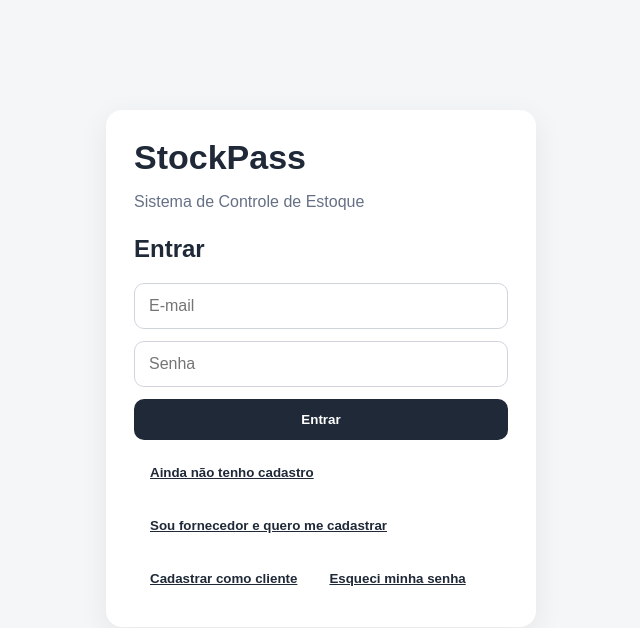
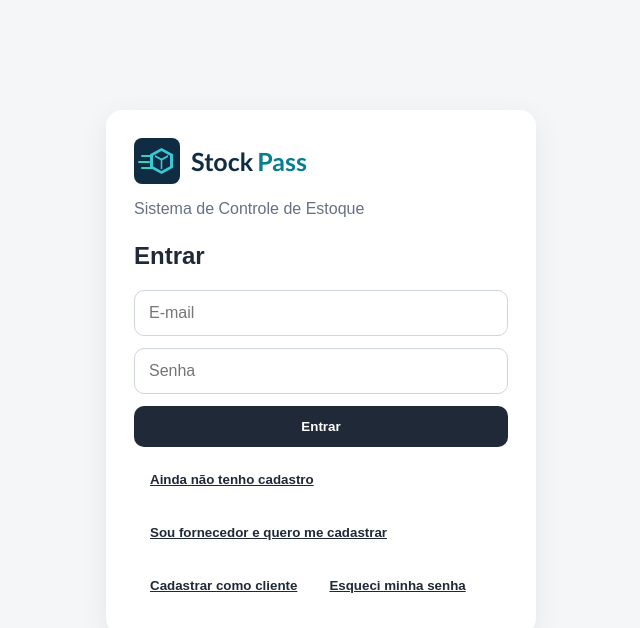
Before and after one commit to analistaAndressaMachado/StockPass, a React (Vite) app in the folder StockPass/frontend/: page / in a window 1280 px wide. Shown: the top 628 px of the page, without its empty margins (319-959 px from the left). Built offline with nearby package versions, Linux system fonts and the light colour scheme; no server answers.

Commit message:
feat: atualizar identidade visual Stock Pass

```diff
--- /dev/null
+++ b/StockPass/frontend/src/components/Brand/Brand.tsx
@@ -0,0 +1,15 @@
+type Props = {
+  className?: string;
+};
+
+export function Brand({ className = '' }: Props) {
+  return (
+    <span className={`sidebar-logo ${className}`}>
+      <span className="sidebar-logo-icon" aria-hidden="true">
+        <span className="sidebar-logo-motion" />
+        <span className="sidebar-logo-package" />
+      </span>
+      <span className="sidebar-logo-text">Stock<span>Pass</span></span>
+    </span>
+  );
+}
--- a/StockPass/frontend/src/components/Sidebar/Sidebar.css
+++ b/StockPass/frontend/src/components/Sidebar/Sidebar.css
@@ -12,22 +12,81 @@
 .sidebar-logo {
   display: flex;
   align-items: center;
-  gap: 10px;
+  gap: 11px;
   padding: 0 4px;
 }
 
 .sidebar-logo-icon {
-  width: 28px;
-  height: 28px;
+  position: relative;
+  width: 46px;
+  height: 46px;
+  flex: 0 0 46px;
   border-radius: 8px;
-  background: #2563eb;
-  display: inline-block;
+  background: #102c43;
+  overflow: hidden;
+}
+
+.sidebar-logo-motion {
+  position: absolute;
+  top: 17px;
+  left: 7px;
+  width: 12px;
+  height: 2px;
+  border-radius: 2px;
+  background: #2ed5c4;
+  box-shadow: -3px 6px 0 #2ed5c4, 0 12px 0 #2ed5c4;
+}
+
+.sidebar-logo-package {
+  position: absolute;
+  top: 10px;
+  right: 7px;
+  width: 23px;
+  height: 26px;
+  background: #38c8d7;
+  clip-path: polygon(50% 0, 100% 24%, 100% 76%, 50% 100%, 0 76%, 0 24%);
+}
+
+.sidebar-logo-package::before {
+  content: '';
+  position: absolute;
+  inset: 3px;
+  background: #102c43;
+  clip-path: polygon(50% 0, 100% 24%, 100% 76%, 50% 100%, 0 76%, 0 24%);
+}
+
+.sidebar-logo-package::after {
+  content: '';
+  position: absolute;
+  inset: 7px 5px 5px;
+  background: #38c8d7;
+  clip-path: polygon(50% 25%, 100% 0, 100% 14%, 56% 38%, 56% 100%, 44% 100%, 44% 38%, 0 14%, 0 0);
 }
 
 .sidebar-logo-text {
+  font-family: 'Trebuchet MS', sans-serif;
   font-weight: 700;
-  font-size: 15px;
-  color: #111827;
+  font-size: 19px;
+  color: #102c43;
+  white-space: nowrap;
+}
+
+.sidebar-logo-text span {
+  margin-left: 4px;
+  color: #087f91;
+}
+
+.brand-login {
+  padding: 0;
+}
+
+.brand-login .sidebar-logo-text {
+  font-size: 25px;
+}
+
+.brand-painel {
+  align-self: flex-start;
+  padding: 0;
 }
 
 .sidebar-nav {
--- a/StockPass/frontend/src/components/Sidebar/Sidebar.tsx
+++ b/StockPass/frontend/src/components/Sidebar/Sidebar.tsx
@@ -1,3 +1,5 @@
+import { Brand } from '../Brand/Brand';
+
 type NavItem = {
   key: string;
   label: string;
@@ -29,10 +31,7 @@ export function Sidebar({ active, onNavigate, role }: Props) {
 
   return (
     <aside className="sidebar">
-      <div className="sidebar-logo">
-        <span className="sidebar-logo-icon" />
-        <span className="sidebar-logo-text">Armazém Pro</span>
-      </div>
+      <Brand />
       <nav className="sidebar-nav">
         {itensVisiveis.map((item) => (
           <button
--- a/StockPass/frontend/src/pages/Login/Login.tsx
+++ b/StockPass/frontend/src/pages/Login/Login.tsx
@@ -3,6 +3,7 @@ import axios from 'axios';
 import { api } from '../../services/api';
 import { mensagemErro } from '../../services/stockApi';
 import type { User } from '../../types';
+import { Brand } from '../../components/Brand/Brand';
 
 type Props = {
   onLogin: (user: User) => void;
@@ -86,7 +87,7 @@ export function Login({ onLogin }: Props) {
   return (
     <main className="page">
       <section className="card auth">
-        <h1>StockPass</h1>
+        <h1><Brand className="brand-login" /></h1>
         <p className="muted">Sistema de Controle de Estoque</p>
         <h2>{mode === 'login' ? 'Entrar'
           : mode === 'supplierRegister' ? 'Cadastro de fornecedor'
--- a/StockPass/frontend/src/pages/Painel/Painel.tsx
+++ b/StockPass/frontend/src/pages/Painel/Painel.tsx
@@ -1,6 +1,7 @@
 import { useEffect, useState } from 'react';
 import { listarProdutos, mensagemErro } from '../../services/stockApi';
 import type { Produto } from '../../types';
+import { Brand } from '../../components/Brand/Brand';
 import './Painel.css';
 
 function statusClass(quantidade: number, ponto: number) {
@@ -36,6 +37,7 @@ export function Painel({ onNavigate, onRestock }: Props) {
 
   return (
     <div className="painel">
+      <Brand className="brand-painel" />
       <section className="stats-grid">
         <div className="stat-card">
           <div className="stat-card-top"><span className="stat-label">Produtos cadastrados</span></div>
```
